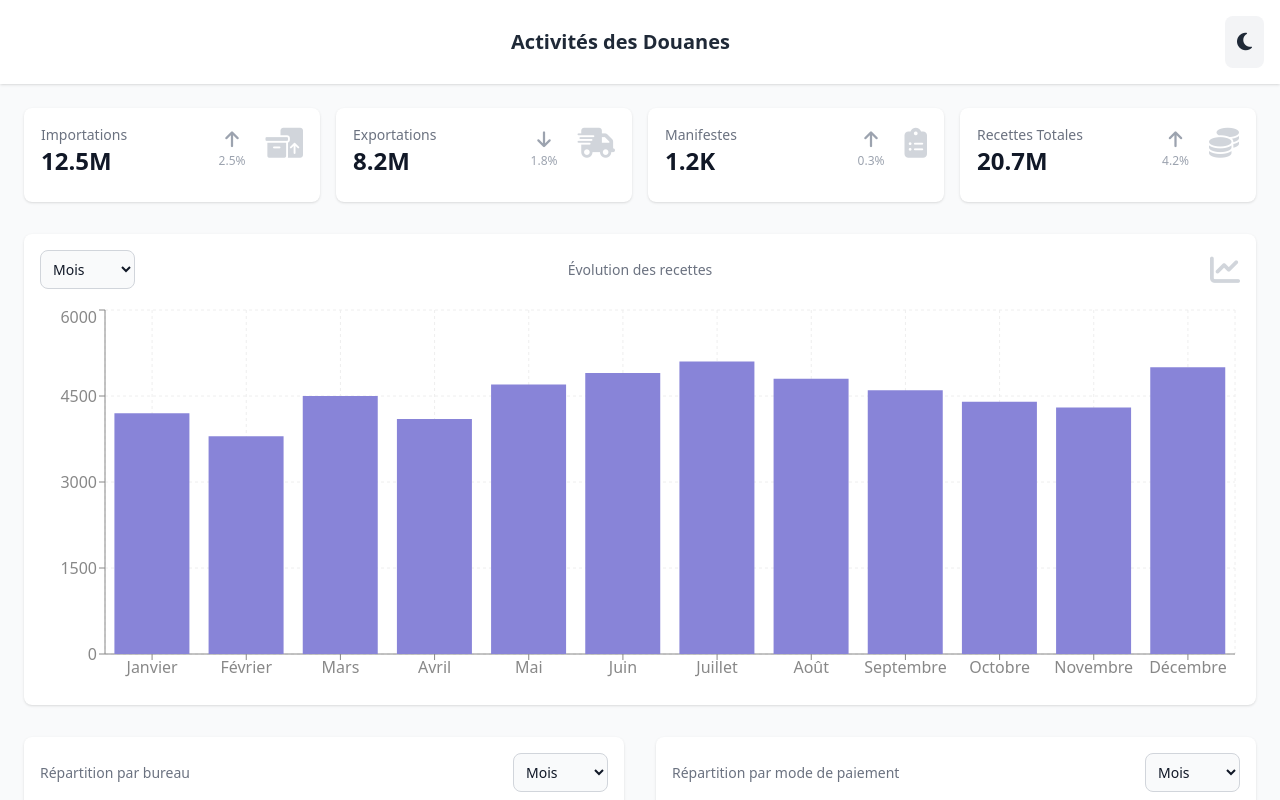
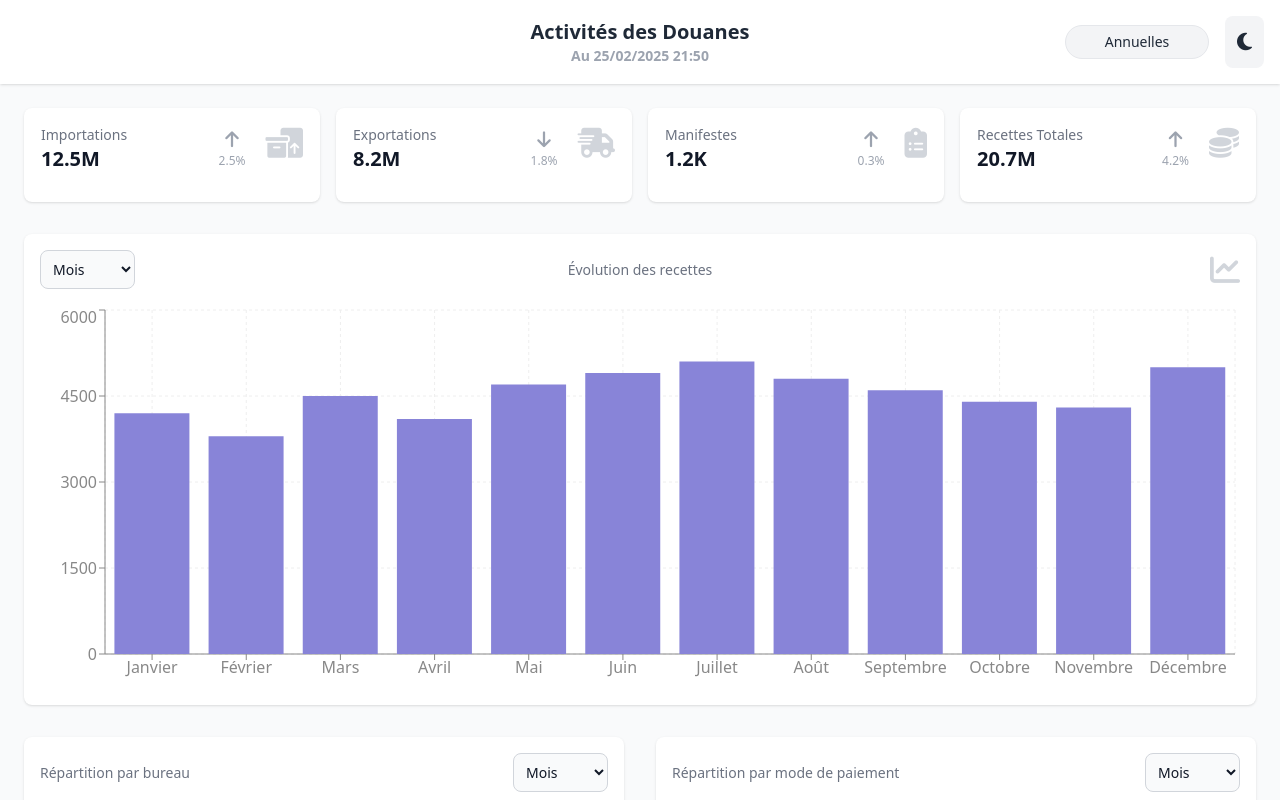
Before and after one commit to Kalixor/djib_1, a React (Vite) app: page / in a window 1280 px wide. Shown: the top 800 px of the page. Built offline with nearby package versions, Linux system fonts and the light colour scheme.

Commit message:
Ajout des periods de la date

```diff
--- a/src/App.jsx
+++ b/src/App.jsx
@@ -1,5 +1,6 @@
 import { useState } from 'react'
 import { ThemeProvider } from './context/ThemeContext'
+import { PeriodProvider } from './context/PeriodContext'
 import Dashboard from './components/Dashboard'
 import Navbar from './components/Navbar'
 
@@ -12,10 +13,12 @@ import { useState } from 'react'
 
   return (
     <ThemeProvider>
+      <PeriodProvider>
         <div className="min-h-screen bg-gray-50 dark:bg-gray-900">
           <Navbar />
           <Dashboard filters={filters} setFilters={setFilters} />
         </div>
+      </PeriodProvider>
     </ThemeProvider>
   )
 }
--- a/src/components/KPI.jsx
+++ b/src/components/KPI.jsx
@@ -311,7 +311,7 @@ const KPI = ({ title, value, isActive, onClick }) => {
           <h3 className="text-sm font-medium text-gray-500 dark:text-gray-400 hover:text-gray-700 dark:hover:text-gray-300 transition-colors duration-300">
             {title}
           </h3>
-          <p className="text-2xl font-bold text-gray-900 dark:text-white">
+          <p className="text-xl font-bold text-gray-900 dark:text-white">
             {value}
           </p>
         </div>
@@ -414,6 +414,4 @@ const KPI = ({ title, value, isActive, onClick }) => {
   )
 }
 
-
-
 export default KPI
--- a/src/components/Navbar.jsx
+++ b/src/components/Navbar.jsx
@@ -1,14 +1,45 @@
 import { useTheme } from '../context/ThemeContext'
+import { usePeriod } from '../context/PeriodContext'
 
 export default function Navbar() {
   const { darkMode, setDarkMode } = useTheme()
+  const { period, togglePeriod } = usePeriod()
+
+	const getCurrentDate = () => {
+		const now = new Date()
+		const day = String(now.getDate()).padStart(2, '0')
+		const month = String(now.getMonth() + 1).padStart(2, '0')
+		const year = now.getFullYear()
+		const hours = String(now.getHours()).padStart(2, '0')
+		const minutes = String(now.getMinutes()).padStart(2, '0')
+		return `${day}/${month}/${year} ${hours}:${minutes}`
+	}
 
   return (
-        <nav className="bg-white dark:bg-gray-800 shadow p-4">
+    <nav className="bg-white dark:bg-gray-800 shadow p-4 relative">
       <div className="container mx-auto flex justify-between items-center">
-            <h1 className="text-xl font-bold text-gray-800 dark:text-white text-center flex-1">
+        {/* Conteneur des boutons à gauche (vide pour équilibrer l'espace) */}
+        <div className="w-36"></div>
+
+        {/* Titre centré absolument */}
+        <h1 className="text-xl font-bold text-gray-800 dark:text-white text-center absolute left-1/2 transform -translate-x-1/2">
           Activités des Douanes
+          <h2 className="text-sm text-gray-400"> Au {getCurrentDate()}</h2>
         </h1>
+        {/* Conteneur des boutons à droite */}
+        <div className="flex items-center gap-4">
+          {/* Bouton sélecteur de période */}
+          <button
+            onClick={togglePeriod}
+            className="px-6 py-1.5 rounded-full text-sm font-medium transition-all duration-300
+              bg-gray-100 hover:bg-gray-200 dark:bg-gray-700 dark:hover:bg-gray-600
+              text-gray-800 dark:text-gray-200 border border-gray-200 dark:border-gray-700
+              hover:scale-105 active:scale-95 w-36 text-center whitespace-nowrap"
+          >
+            {period}
+          </button>
+
+          {/* Bouton mode nuit */}
           <button
             onClick={() => setDarkMode(!darkMode)}
             className="p-3 rounded-lg bg-gray-100 dark:bg-gray-700 hover:bg-gray-200 dark:hover:bg-gray-600 transition-colors duration-300"
@@ -16,6 +47,7 @@ import { useTheme } from '../context/ThemeContext'
             <i className={`fas ${darkMode ? 'fa-sun' : 'fa-moon'} text-xl text-gray-800 dark:text-gray-200`} />
           </button>
         </div>
+      </div>
     </nav>
   )
 }
--- /dev/null
+++ b/src/context/PeriodContext.jsx
@@ -0,0 +1,22 @@
+import { createContext, useContext, useState } from 'react'
+
+const PeriodContext = createContext()
+
+export const PeriodProvider = ({ children }) => {
+  const [period, setPeriod] = useState('Annuelles')
+
+  const togglePeriod = () => {
+    const periods = ['Annuelles', 'Mensuelles', 'Hebdomadaires', 'Journalières']
+    const currentIndex = periods.indexOf(period)
+    const nextIndex = (currentIndex + 1) % periods.length
+    setPeriod(periods[nextIndex])
+  }
+
+  return (
+    <PeriodContext.Provider value={{ period, togglePeriod }}>
+      {children}
+    </PeriodContext.Provider>
+  )
+}
+
+export const usePeriod = () => useContext(PeriodContext)
--- a/src/main.jsx
+++ b/src/main.jsx
@@ -2,9 +2,12 @@ import React from 'react'
 import ReactDOM from 'react-dom/client'
 import App from './App'
 import './index.css'
+import { PeriodProvider } from './context/PeriodContext'
 
 ReactDOM.createRoot(document.getElementById('root')).render(
   <React.StrictMode>
+    <PeriodProvider>
       <App />
+    </PeriodProvider>
   </React.StrictMode>
 )
```
Lines whose indentation alone changed are shown as unchanged.
